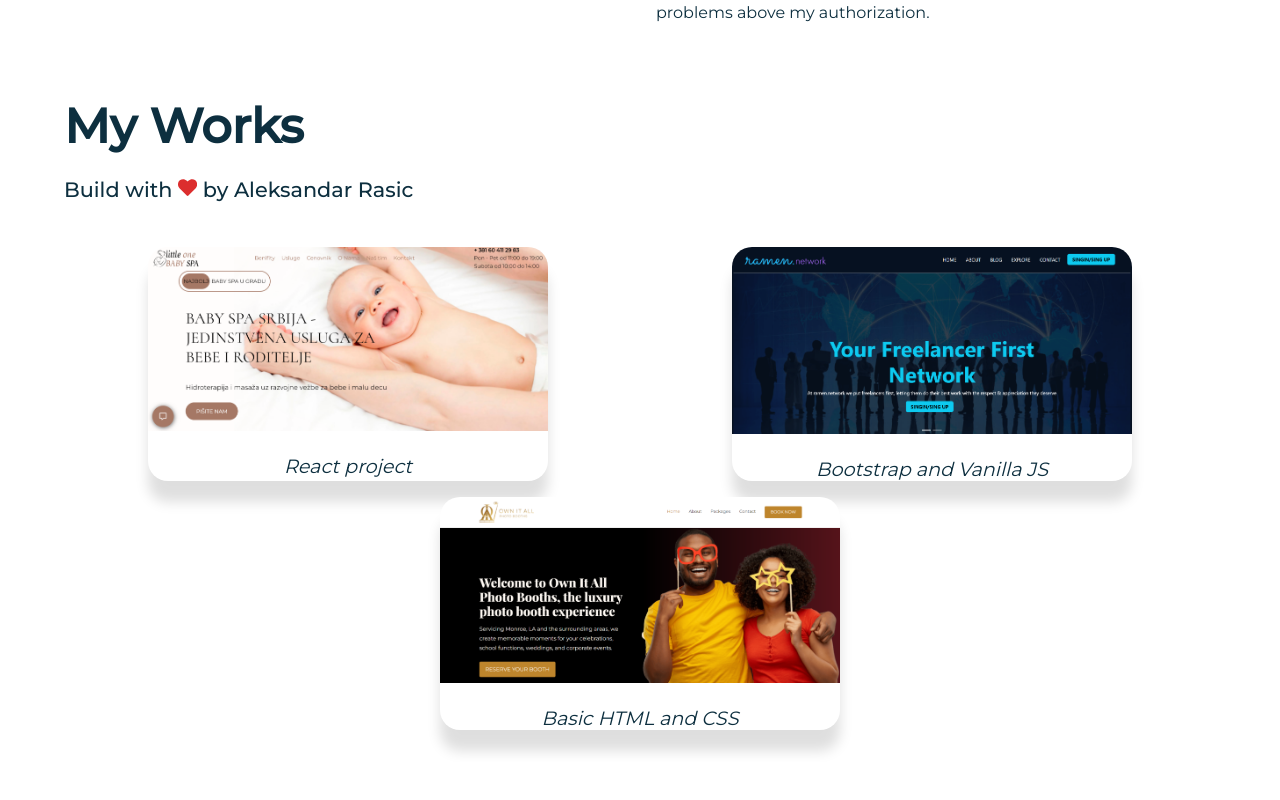
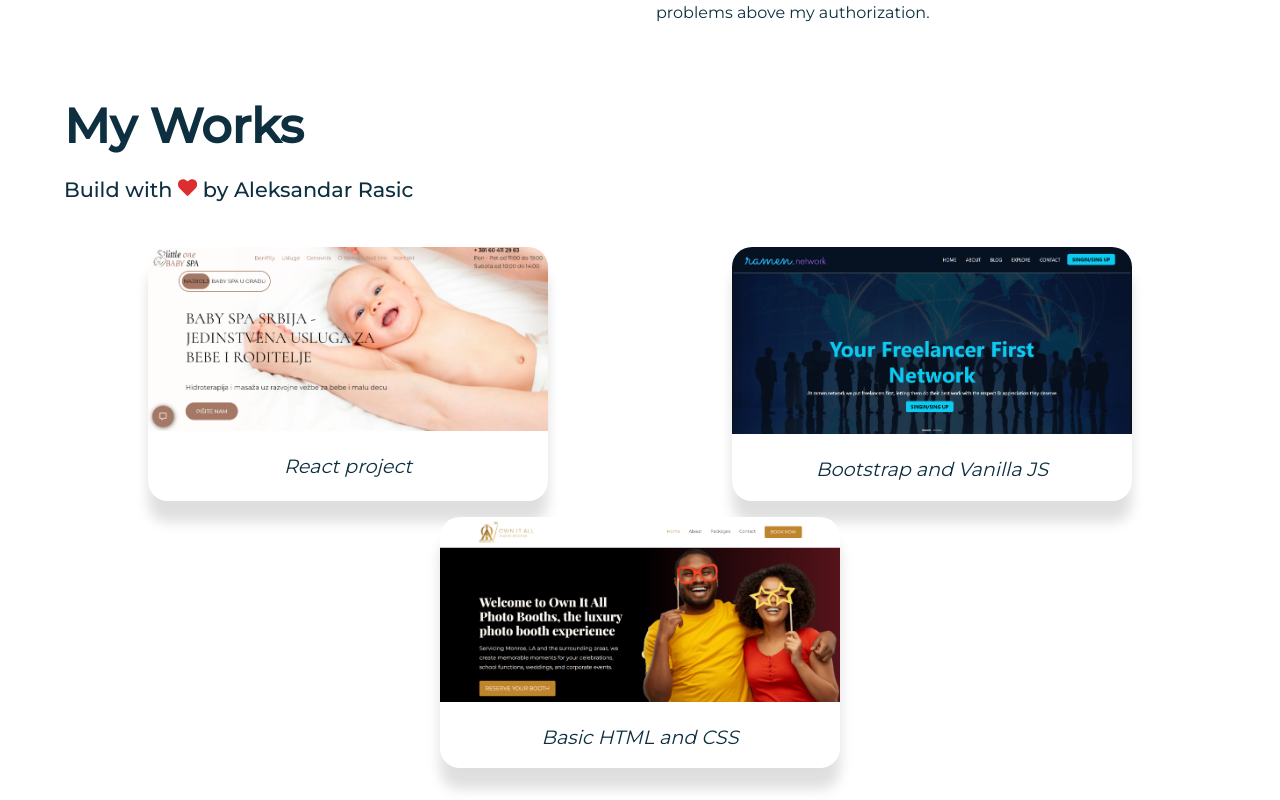
Before and after one commit to jimmyatv/aleksandar, a React (Create React App) app: page / in a window 1280 px wide. Shown: the part 1994-2794 px from the top of the page. Before the commit the page ends 2756 px from the top, so only its background shows below. Built offline with nearby package versions, Linux system fonts and the light colour scheme.

Commit message:
Portfolio framer motion | ADDED

```diff
--- a/src/components/Portfolio/Portfolio.jsx
+++ b/src/components/Portfolio/Portfolio.jsx
@@ -2,43 +2,50 @@ import React from 'react';
 import css from './Portfolio.module.scss';
 import { FaHeart } from "react-icons/fa";
 import {motion} from 'framer-motion';
-import {fadeIn} from '../../utils/motion';
+import { fadeIn, staggerChildren, textVariant } from '../../utils/motion';
 import project1 from '../../assets/project1.png';
 import project2 from '../../assets/project2.png';
 import project3 from '../../assets/project3.png';
 
 const Portfolio = () => {
     return (
-        <section className={`paddings ${css.wrapper}`}>
+        <motion.section
+        variants={staggerChildren}
+        initial='hidden'
+        whileInView='show'
+        viewport={{once: false, amount: 0.25}}
+        className={`paddings ${css.wrapper}`}>
             <div className={`innerWidth flexCenter ${css.container}`}>
                 <div className={css.heading}>
-                    <div>
+                    <motion.div
+                    variants={textVariant(0.5)}
+                    >
                         <span className='primaryText'>
                             My Works
                         </span>
                         <p className='secondaryText' style={{ marginTop: '10px' }}>
                             Build with <FaHeart /> by Aleksandar Rasic
                         </p>
-                    </div>
+                    </motion.div>
 
                     {/* Projects */}
                     <div className={css.cta}>
                         <motion.div
-                        variants={fadeIn('up', 'tween', 0.5, 0.6)}
+                        variants={fadeIn('up', 'easeOut', 0.5, 0.6)}
                         >
                             <a target='_blank' href="https://jimmyatv.github.io/myBabySpa"><img src={project1} alt="" /></a>
                             <p>React project</p>
                         </motion.div>
 
                         <motion.div
-                        variants={fadeIn('up', 'tween', 0.7, 0.6)}
+                        variants={fadeIn('up', 'easeOut', 0.7, 0.6)}
                         >
                             <a target='_blank' href="https://jimmyatv.github.io/Ramen"><img src={project2} alt="" /></a>
                             <p>Bootstrap and Vanilla JS</p>
                         </motion.div>
 
                         <motion.div
-                        variants={fadeIn('up', 'tween', 0.9, 0.6)}
+                        variants={fadeIn('up', 'easeOut', 0.9, 0.6)}
                         >
                             <a target='_blank' href="https://jimmyatv.github.io/OwnItAll-byAlex"><img src={project3} alt="" /></a>
                             <p>Basic HTML and CSS</p>
@@ -46,7 +53,7 @@ const Portfolio = () => {
                     </div>
                 </div>
             </div>
-        </section>
+        </motion.section>
     )
 };
 
--- a/src/components/Portfolio/Portfolio.module.scss
+++ b/src/components/Portfolio/Portfolio.module.scss
@@ -59,7 +59,7 @@
             p {
                 font-size: 1.2rem;
                 font-style: italic;
-                margin-top: 1.2rem;
+                margin: 1.2rem 0;
                 text-align: center;
             }
         }
```
